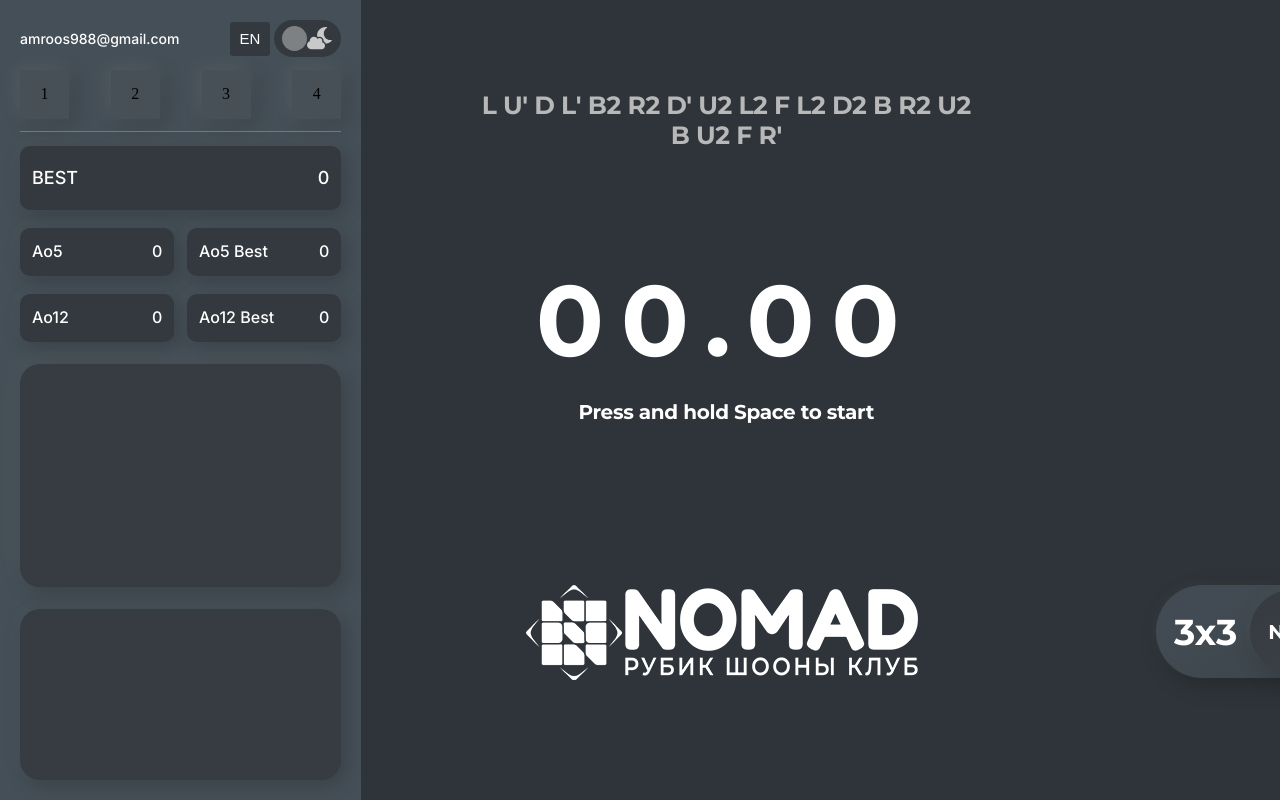
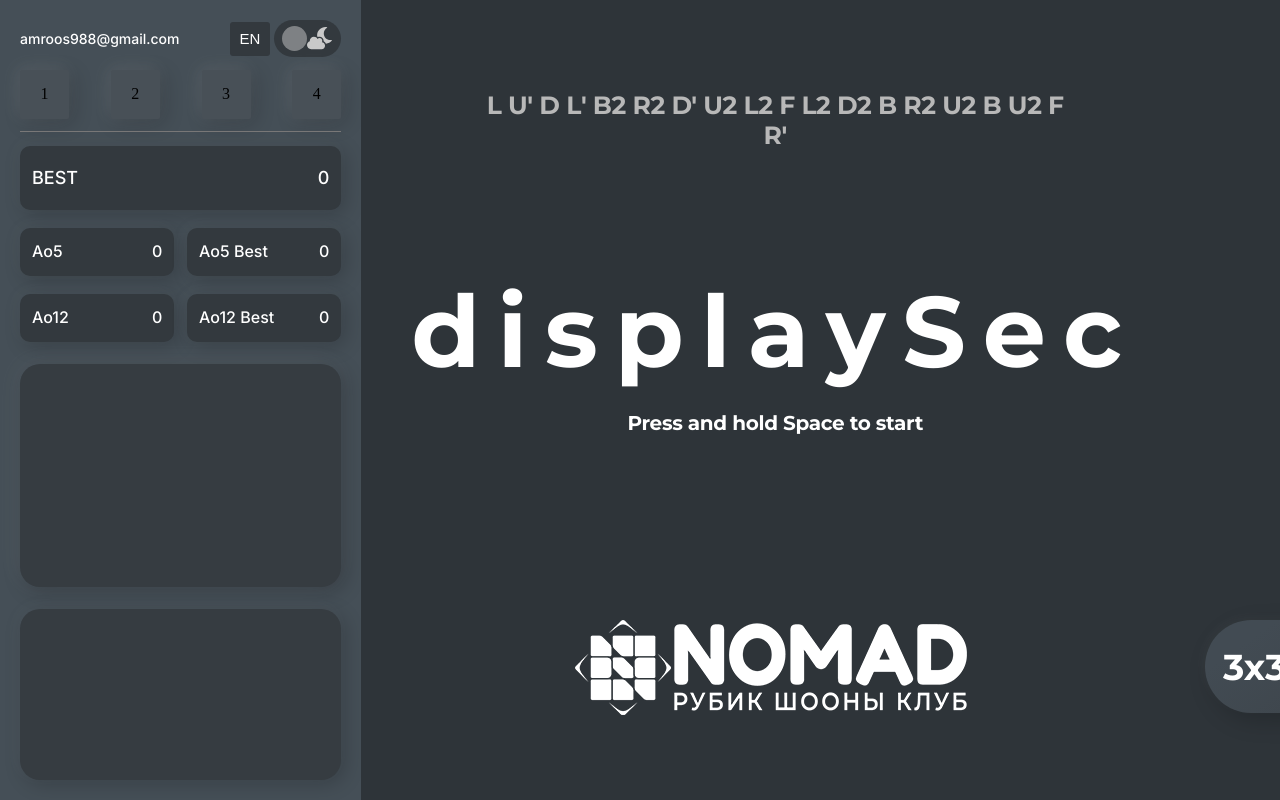
Before and after one commit to xkalf/xkalf.github.io, a React (Create React App) app: page / in a window 1280 px wide. Built offline with nearby package versions, Linux system fonts and the light colour scheme.

Commit message:
time fix

```diff
--- a/src/components/Main.js
+++ b/src/components/Main.js
@@ -20,7 +20,7 @@ function Main({ displaySec, state, scramble }) {
       <ScrambleContainer>
         <ScrambleText>{scramble}</ScrambleText>
       </ScrambleContainer>
-      <TimeText state={state}>00.00</TimeText>
+      <TimeText state={state}>displaySec</TimeText>
       <StartText>Press and hold Space to start</StartText>
       <Footer>
         <img src={logo} alt="logo" />
```
